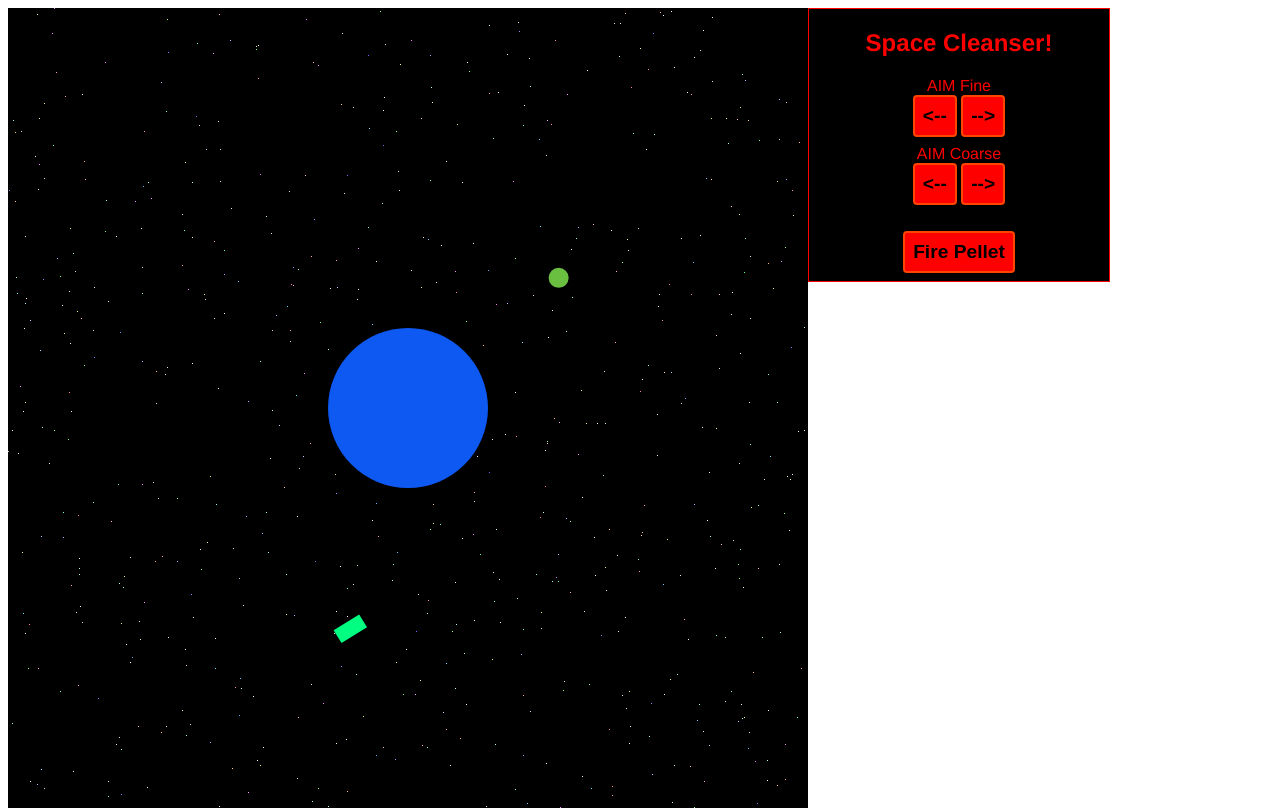
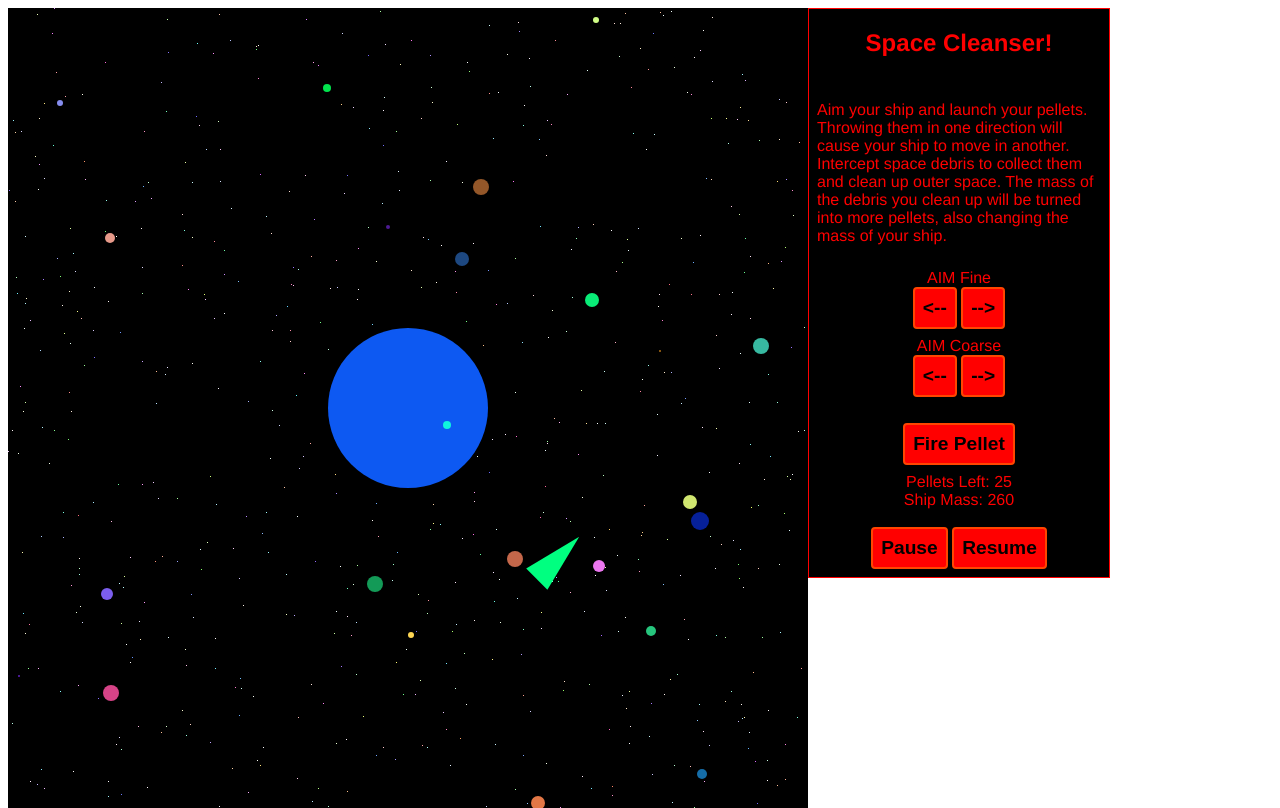
Before and after one commit to asmacdo/space-cleansers, a plain HTML site: page public_html/index.html in a window 1280 px wide. Drawn offline with Linux system fonts and the light colour scheme.

Commit message:
ship rotation

```diff
--- a/public_html/index.html
+++ b/public_html/index.html
@@ -20,6 +20,14 @@ and open the template in the editor.
 
         <div id="sidePanel">
             <h2>Space Cleanser!</h2>
+            <div id="instructions">
+                <p>
+                    Aim your ship and launch your pellets.  Throwing them in one direction will cause
+                    your ship to move in another.  Intercept space debris to collect them and clean up
+                    outer space.  The mass of the debris you clean up will be turned into more pellets,
+                    also changing the mass of your ship.
+                </p>
+            </div>
 
             <div id="controls">
                 <div>AIM Fine</div>
@@ -28,7 +36,10 @@ and open the template in the editor.
                 <div>AIM Coarse</div>
                 <button onclick="game.aimShip(-13);"><--</button> <button onclick="game.aimShip(13);">--></button>
                 <br/><br/>
-            <button onclick="game.firePellet();">Fire Pellet</button>
+                <button onclick="game.firePellet();">Fire Pellet</button><br/>Pellets Left: <span id="totalPellets"></span>
+                <br/>Ship Mass: <span id="shipMass"></span>
+                <br/><br/>
+                <button onclick="game.pause();">Pause</button> <button onclick="game.play();">Resume</button>
             </div>
         </div>
 
@@ -37,10 +48,13 @@ and open the template in the editor.
             //testing some space objects
             var engine = new JunkPhysics();
             var spaceObjects = [];
-            var ship = new SpaceObject("ship","its the ship",150,150,15,150,100,50,10);
+            var ship = new SpaceObject("ship", "its the ship", 150, 150, 15, 150, 100, 50, 10);
             ship.orientation = 45;//the ship has this extra field
+            ship.pellets = 25; //this works for a starting value for now I guess
+            for (var i = 0; i < 30; i++) {
+                spaceObjects.push(new SpaceObject("", "", random(junkRenderer.getWidth() / -2, junkRenderer.getWidth() / 2), random(junkRenderer.getHeight() / -2, junkRenderer.getHeight() / 2), random(0, 10), random(0, 360), random(50, 100), random(30, 80)), 10);
+            }
             junkRenderer.update();
-            Initialize();
 
             var game = new GameControl();
             game.play();
--- a/public_html/scripts/GameControl.js
+++ b/public_html/scripts/GameControl.js
@@ -1,42 +1,30 @@
-/* global engine, junkRenderer */
-function Initialize(){
-    var name = "ISS";
-    var x = 200;
-    var y = 0;
-    var r = 10;
-    var hue = 100;
-    var lit = 50;
-    var sat = 50;
-    var xvelocity = 0;
-    var yvelocity = 20;
-    spaceObjects.push(new SpaceObject(name, "", x, y, r, hue, sat, lit, 1, xvelocity, yvelocity));
-
-}
-
 /* global engine, junkRenderer, ship */
 
-function GameControl(){
+function GameControl() {
     var interval;
     var intervalLength = 30;
 
-    this.play = function(){
-        interval = window.setInterval(gameLoop,intervalLength);
+    this.play = function () {
+        interval = window.setInterval(gameLoop, intervalLength);
     };
 
-    this.pause = function(){
+    this.pause = function () {
         window.clearInterval(interval);
     };
 
-    this.aimShip = function(x){
-        ship.orientation = (ship.orientation + x)%360;
+    this.aimShip = function (x) {
+        ship.orientation = (ship.orientation + x) % 360;
     };
 
-    this.firePellet = function(){
-        engine.firePellet(ship.orientation);
+    this.firePellet = function () {
+        if (ship.pellets > 0) {
+            engine.firePellet(degToRad(ship.orientation));
+            ship.pellets--;
+        }
     };
 
 
-    function gameLoop(){
+    function gameLoop() {
         //deal with any user input
 
 
@@ -46,9 +34,15 @@ function GameControl(){
 
         //ask renderer to draw
         junkRenderer.update();
+
+        //update user viewable fields
+        document.getElementById("totalPellets").innerHTML = ship.pellets;
+        document.getElementById("shipMass").innerHTML = (ship.pellets * engine.pelletMass) + ship.mass;
     }
 
-    function degToRad(deg){
-        return (deg * Math.PI)/180;
-    }
+
 }
+
+function degToRad(deg) {
+    return (deg * Math.PI) / 180;
+}
--- a/public_html/scripts/JunkPhysics.js
+++ b/public_html/scripts/JunkPhysics.js
@@ -1,40 +1,14 @@
 /* global spaceObjects */  //array of space objects
 /* global ship */ //the ship, it is from where pellets are fired
 
-function incrementObject(obj){
+function JunkPhysics(){
+    this.pelletMass = 10;
 
-    // var earthx = junkRenderer.getWidth() / 2;
-    // var earthy = junkRenderer.getHeight() / 2;
-    //
-    // diff_x = obj.x - earthx
-    // diff_y = obj.x - earthx
-    //
-    radius = Math.sqrt(Math.pow(obj.x, 2) + Math.pow(obj.y, 2))
-
-    // console.log(radius)
-    //
-    var KONSTANT = 100000
-    g_accel = KONSTANT / Math.pow(radius, 2)
-    g_direction = Math.atan2(obj.y, obj.x)
-    obj.xvelocity = obj.xvelocity - g_accel * Math.cos(g_direction)
-    obj.yvelocity = obj.yvelocity - g_accel * Math.sin(g_direction)
-
-    obj.x = (obj.x+obj.xvelocity);
-    obj.y = (obj.y+obj.yvelocity);
-
-    // console.log(diff_x)
-    // console.log(diff_y)
-
-}
-function JunkPhysics(){
     this.increment = function(t){
         //increment through all space objects and update their x and y
         for(var i = 0; i < spaceObjects.length; i++){
-            incrementObject(spaceObjects[i]);
+
         }
-
-
-
 
         //do the same for the ship
 
--- a/public_html/scripts/JunkRenderer.js
+++ b/public_html/scripts/JunkRenderer.js
@@ -32,7 +32,8 @@ function JunkRenderer(canvas) {
         drawBackground();
         drawEarth();
         drawSpaceObjects();
-        drawShip();
+        //drawShip();
+        drawTriangleShip();
     };
 
     this.getWidth = function(){
@@ -103,10 +104,40 @@ function JunkRenderer(canvas) {
 
     function drawShip(){
         ctx.fillStyle = "hsl(" + ship.hue + "," + ship.sat + "%," + ship.lit + "%)";
-        ctx.save();
-        ctx.rotate(ship.orientation);
-        ctx.fillRect(ship.x,ship.y,ship.r,ship.r*2);
-        ctx.restore();
+        var theta = degToRad(ship.orientation);
+        var p1 = rotatePoint(ship.x - ship.r,ship.y - ship.r*2,theta,ship.x,ship.y);
+        var p2 = rotatePoint(ship.x + ship.r,ship.y - ship.r*2,theta,ship.x,ship.y);
+        var p3 = rotatePoint(ship.x + ship.r,ship.y + ship.r*2,theta,ship.x,ship.y);
+        var p4 = rotatePoint(ship.x - ship.r,ship.y + ship.r*2,theta,ship.x,ship.y);
+        ctx.beginPath();
+        ctx.moveTo(p1[0],p1[1]);//console.log("Moving to " + p1[0] + "," + p1[1]);
+        ctx.lineTo(p2[0],p2[1]);//console.log("Line to " + p2[0] + "," + p2[1]);
+        ctx.lineTo(p3[0],p3[1]);//console.log("Line to " + p3[0] + "," + p3[1]);
+        ctx.lineTo(p4[0],p4[1]);//console.log("Line to " + p4[0] + "," + p4[1]);
+        ctx.lineTo(p1[0],p1[1]);//console.log("Line to " + p1[0] + "," + p1[1]);
+        ctx.fill();
+    }
+
+    function drawTriangleShip(){
+        ctx.fillStyle = "hsl(" + ship.hue + "," + ship.sat + "%," + ship.lit + "%)";
+        var theta = degToRad(ship.orientation);
+        var p1 = rotatePoint(ship.x,ship.y - ship.r*2,theta,ship.x,ship.y);
+        var p2 = rotatePoint(ship.x + ship.r,ship.y + ship.r*2,theta,ship.x,ship.y);
+        var p3 = rotatePoint(ship.x - ship.r,ship.y + ship.r*2,theta,ship.x,ship.y);
+        ctx.beginPath();
+        ctx.moveTo(p1[0],p1[1]);//console.log("Moving to " + p1[0] + "," + p1[1]);
+        ctx.lineTo(p2[0],p2[1]);//console.log("Line to " + p2[0] + "," + p2[1]);
+        ctx.lineTo(p3[0],p3[1]);//console.log("Line to " + p3[0] + "," + p3[1]);
+        ctx.lineTo(p1[0],p1[1]);//console.log("Line to " + p1[0] + "," + p1[1]);
+        ctx.fill();
+    }
+
+    function rotatePoint(x,y,theta,cx,cy){
+        var tempx = x - cx;
+        var tempy = y - cy;
+        var rx = tempx * Math.cos(theta) - tempy * Math.sin(theta);
+        var ry = tempx * Math.sin(theta) + tempy * Math.cos(theta);
+        return [rx + cx,ry + cy];
     }
 
 
--- a/public_html/scripts/SpaceObject.js
+++ b/public_html/scripts/SpaceObject.js
@@ -1,4 +1,4 @@
-function SpaceObject(name,desc,x,y,r,hue,sat,lit,mass, xvelocity, yvelocity){
+function SpaceObject(name,desc,x,y,r,hue,sat,lit,mass){
     this.name = name;
     this.dexc = desc;
     this.x = x;
@@ -7,11 +7,10 @@ function SpaceObject(name,desc,x,y,r,hue,sat,lit,mass, xvelocity, yvelocity){
     this.hue = hue;
     this.sat = sat;
     this.lit = lit;
-    this.xvelocity = xvelocity;
-    this.yvelocity = yvelocity;
+    this.xvelocity;
+    this.yvelocity;
     this.mass = mass;
     this.isShip = false;
-
-    this.theta = Math.atan2(this.y, this.x)
+    this.mass = mass;
     //console.log("new object " + name + "at:" + x + "," + y);
 }
--- a/public_html/styles/junk.css
+++ b/public_html/styles/junk.css
@@ -33,3 +33,7 @@
 #controls button:hover{
     cursor:pointer;
 }
+
+#instructions{
+    padding:8px;
+}
```
Lines whose indentation alone changed are shown as unchanged.
